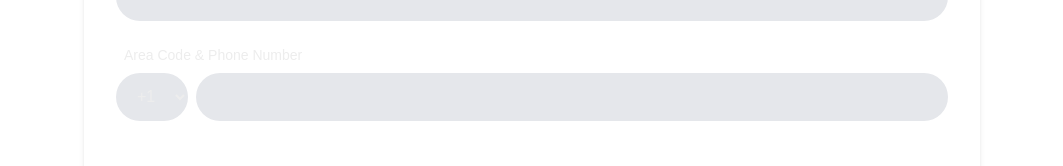
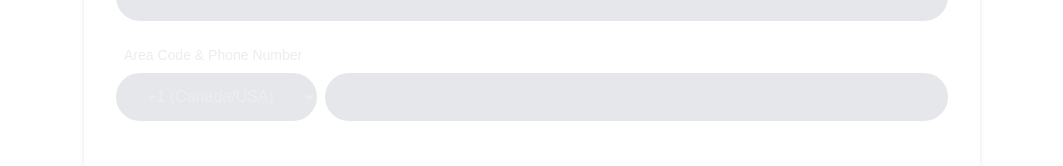
Before and after one commit to UTMIST/UTMIST, a Next.js app in the folder client/: page /apply in a window 1280 px wide. Shown: the part 470-636 px from the top of the page, without its empty margins (108-1171 px from the left). Built offline with nearby package versions, Linux system fonts and the light colour scheme.

Commit message:
feat: added more details for the area code by adding what country has the specified area code in parentheses [skip ci]

```diff
--- a/client/src/app/apply/page.tsx
+++ b/client/src/app/apply/page.tsx
@@ -78,7 +78,14 @@ const ApplicationForm = () => {
     const [emailTouched, setEmailTouched] = useState<boolean>(false);
 
     // Area codes for dropdown
-    const areaCodes = ['+1', '+44', '+91', '+61', '+81', '+86'];
+    const areaCodes = [
+        { code: '+1', country: 'Canada/USA' },
+        { code: '+44', country: 'United Kingdom' },
+        { code: '+91', country: 'India' },
+        { code: '+61', country: 'Australia' },
+        { code: '+81', country: 'Japan' },
+        { code: '+86', country: 'China' }
+    ];
 
     // Phone number formatting (North American style)
     const formatPhoneNumber = (value: string) => {
@@ -287,12 +294,14 @@ const ApplicationForm = () => {
                         <div className="flex gap-2">
                             <select
                                 id="areaCode"
-                                className="input bg-gray-200 rounded-full px-3 py-3 w-16 min-w-fit text-center"
+                                className="input bg-gray-200 rounded-full px-3 py-3 w-32 min-w-fit text-center"
                                 value={personalInfo.areaCode}
                                 onChange={e => setPersonalInfo({ ...personalInfo, areaCode: e.target.value })}
                             >
-                                {areaCodes.map(code => (
-                                    <option key={code} value={code}>{code}</option>
+                                {areaCodes.map(({ code, country }) => (
+                                    <option key={code} value={code}>
+                                        {code} ({country})
+                                    </option>
                                 ))}
                             </select>
                             <input
```
